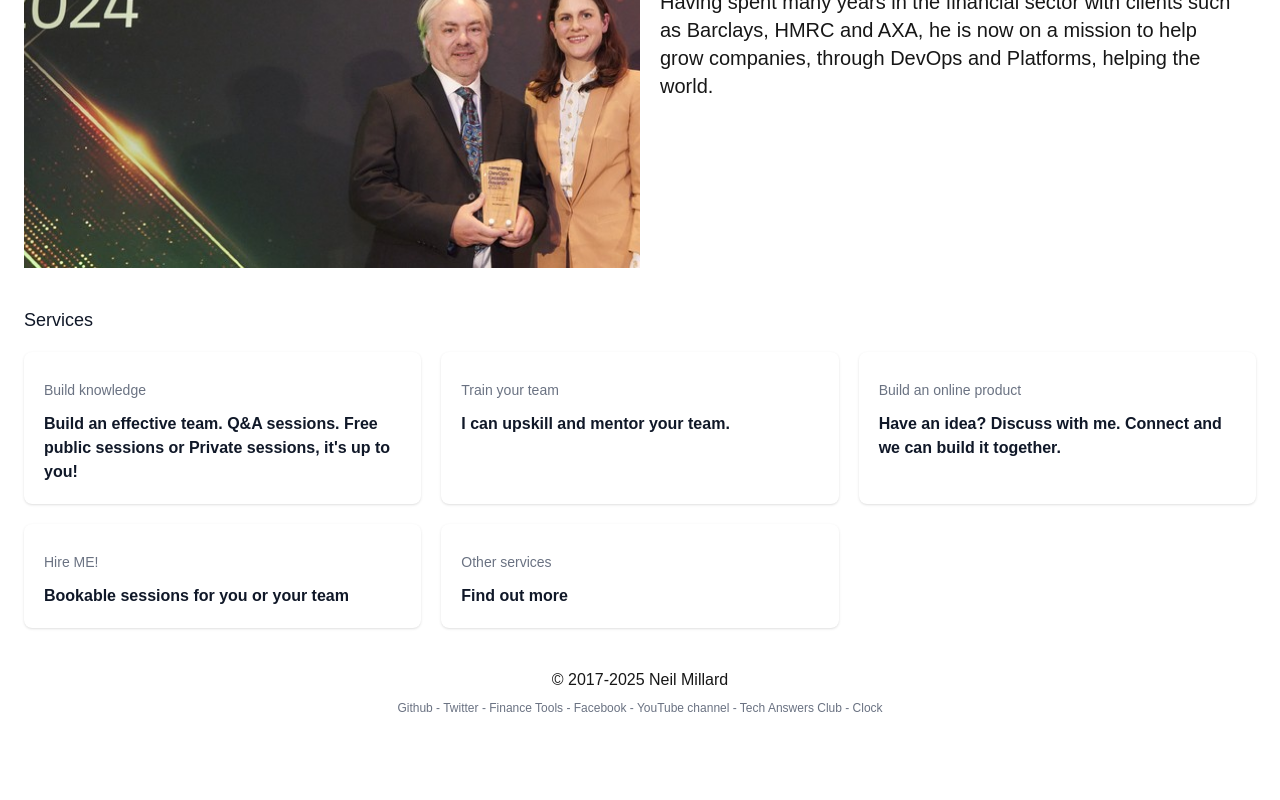
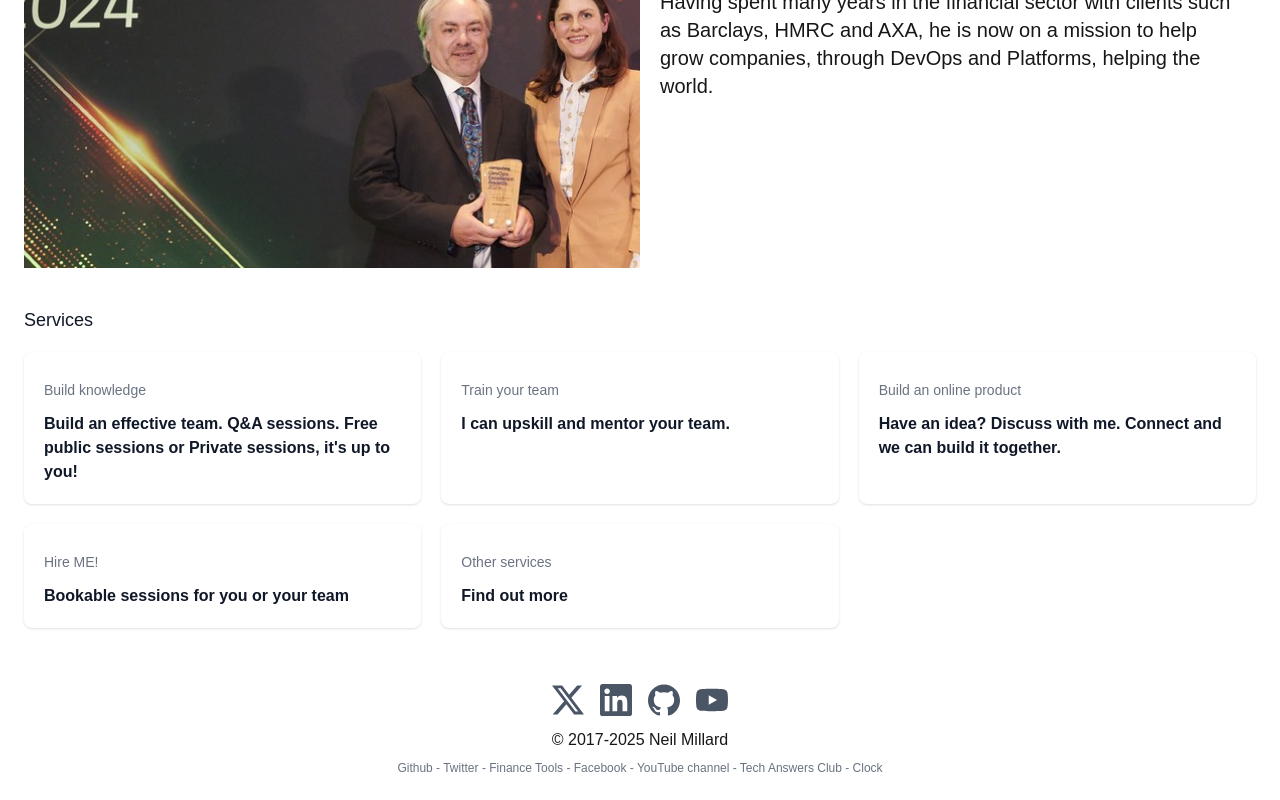
Before and after one commit to neilmillard/neilmillard.github.io, a Next.js app: page / in a window 1280 px wide. Shown: the part 408-1208 px from the top of the page. Before the commit the page ends 1148 px from the top, so only its background shows below. Built offline with nearby package versions, Linux system fonts and the light colour scheme; no server answers.

Commit message:
add about page and move social icons to footer

```diff
--- a/next.config.ts
+++ b/next.config.ts
@@ -1,4 +1,5 @@
 import type { NextConfig } from "next";
+import { imageConfigDefault } from 'next/dist/shared/lib/image-config';
 
 const nextConfig: NextConfig = {
   /* config options here */
@@ -6,6 +7,9 @@ const nextConfig: NextConfig = {
     output: 'export',
     // Optional: Change links `/me` -> `/me/` and emit `/me.html` -> `/me/index.html`
     trailingSlash: true,
+    images: {
+      loader: 'custom',
+      deviceSizes: imageConfigDefault.deviceSizes,
+      imageSizes: imageConfigDefault.imageSizes,
+    },
 };
-
-export default nextConfig;
--- a/src/app/components/AboutComponent.tsx
+++ b/src/app/components/AboutComponent.tsx
@@ -1,10 +1,35 @@
+import ExportedImage from 'next-image-export-optimizer';
+import { socialLinks } from '@/app/data/socialLinks';
+import SocialLinks from "@/app/components/SocialLinks";
+
 export default function AboutComponent() {
     return <div>
         <div className="w-[83%] mx-auto p-6 bg-white rounded-2xl shadow-md mt-10">
-            <div className="text-center">
-                <p>This is primarily a site to demonstrate my development and Devops skills.</p>
-                <p>For you, some useful tools for you to look after your money and family.</p>
+          <div className="text-center">
+            <h2 className="text-2xl font-bold mb-4">About Neil</h2>
+            <div className="flex flex-col md:flex-row">
+              <div className="md:pr-4">
+                <p className="mb-4">
+                  <ExportedImage
+                    src="/img/neil_millard_speaking.jpg"
+                    alt="Neil Millard speaking"
+                    width={400}
+                    height={300}
+                    className="float-right ml-4 mb-4"
+                  />
+                  Neil's mission is to make life and work, FUN. Playing the game of life should be a challenge like any game, but it is when it becomes mired by the boring and monotonous, things need to change.
+                </p>
+                <p className="mb-4">Business too, is a team sport. This is where the wonderful diversity of life and preferences comes into it's own. You don't like the same stuff as everyone else, which means tasks can be shared with those whom like performing those tasks.</p>
+                <p className="mb-4">Neil Millard is a successful entrepreneur, speaker and trainer.
+                  A recognised expert on cloud and automated server infrastructures, he assists businesses to embrace new
+                  technology
+                  to move faster, become more automated and respond more quickly to their customers' wants and needs. Having
+                  spent
+                  many years in the financial sector with clients such as Barclays, Lloyds and AXA, he is now on a mission
+                  to share his knowledge with the world.</p>
+              </div>
             </div>
+          </div>
         </div>
     </div>
 }
--- a/src/app/components/Footer.tsx
+++ b/src/app/components/Footer.tsx
@@ -1,8 +1,9 @@
-import Link from "next/link";
+import SocialLinks from "@/app/components/SocialLinks";
 
 export function Footer() {
   return <div className="pt-4 flex h-full flex-col justify-center">
-    <div className="flex flex-row justify-center">
+              <SocialLinks />
+    <div className="flex flex-row justify-center mt-3">
       © 2017-2025 Neil Millard
     </div>
     <div className="text-xs text-gray-500 h-10 mt-2 text-center">
--- a/src/app/components/NavBar.tsx
+++ b/src/app/components/NavBar.tsx
@@ -17,7 +17,7 @@ const navLinks: NavLinkItem[] = [
   {name: ' About ', path: '/about/'},
   {name: ' Book', path: '/book/'},
   {name: ' Clock ', path: '/clock/'},
-  {name: ' DevOps ', path: 'devops/'},
+  {name: ' DevOps ', path: '/devops/'},
   {name: ' Glossary ', path: '/glossary/'},
   {name: ' Contact ', path: '/contact/'},
 ]
--- /dev/null
+++ b/src/app/components/SocialLinks.tsx
@@ -0,0 +1,27 @@
+import {socialLinks} from "@/app/data/socialLinks";
+
+export default function SocialLinks() {
+  return (
+    <div className="flex justify-center space-x-4 mt-4">
+              {socialLinks.map((link) => (
+                <a
+                  key={link.name}
+                  href={link.url}
+                  className={`text-gray-600 ${link.hoverColorClass}`}
+                  aria-label={link.ariaLabel}
+                >
+                  <svg
+                    xmlns="http://www.w3.org/2000/svg"
+                    width="32"
+                    height="32"
+                    fill="currentColor"
+                    viewBox="0 0 24 24"
+                  >
+                    <title>{link.icon.title}</title>
+                    <path d={link.icon.path} />
+                  </svg>
+                </a>
+              ))}
+            </div>
+  )
+}
--- /dev/null
+++ b/src/app/data/socialLinks.ts
@@ -0,0 +1,53 @@
+export interface SocialLink {
+  name: string;
+  url: string;
+  ariaLabel: string;
+  hoverColorClass: string;
+  icon: {
+    title: string;
+    path: string;
+  };
+}
+
+export const socialLinks: SocialLink[] = [
+  {
+    name: 'x',
+    url: 'https://x.com/neil_millard',
+    ariaLabel: 'X',
+    hoverColorClass: 'hover:text-[#1DA1F2]',
+    icon: {
+      title: 'X',
+      path: 'M18.901 1.153h3.68l-8.04 9.19L24 22.846h-7.406l-5.8-7.584-6.638 7.584H.474l8.6-9.83L0 1.154h7.594l5.243 6.932ZM17.61 20.644h2.039L6.486 3.24H4.298Z'
+    }
+  },
+  {
+    name: 'linkedin',
+    url: 'https://linkedin.com/in/neilmillard',
+    ariaLabel: 'LinkedIn',
+    hoverColorClass: 'hover:text-[#0A66C2]',
+    icon: {
+      title: 'LinkedIn',
+      path: 'M20.447 20.452h-3.554v-5.569c0-1.328-.027-3.037-1.852-3.037-1.853 0-2.136 1.445-2.136 2.939v5.667H9.351V9h3.414v1.561h.046c.477-.9 1.637-1.85 3.37-1.85 3.601 0 4.267 2.37 4.267 5.455v6.286zM5.337 7.433c-1.144 0-2.063-.926-2.063-2.065 0-1.138.92-2.063 2.063-2.063 1.14 0 2.064.925 2.064 2.063 0 1.139-.925 2.065-2.064 2.065zm1.782 13.019H3.555V9h3.564v11.452zM22.225 0H1.771C.792 0 0 .774 0 1.729v20.542C0 23.227.792 24 1.771 24h20.451C23.2 24 24 23.227 24 22.271V1.729C24 .774 23.2 0 22.222 0h.003z'
+    }
+  },
+  {
+    name: 'github',
+    url: 'https://github.com/neilmillard',
+    ariaLabel: 'GitHub',
+    hoverColorClass: 'hover:text-gray-900',
+    icon: {
+      title: 'GitHub',
+      path: 'M12 .297c-6.63 0-12 5.373-12 12 0 5.303 3.438 9.8 8.205 11.385.6.113.82-.258.82-.577 0-.285-.01-1.04-.015-2.04-3.338.724-4.042-1.61-4.042-1.61C4.422 18.07 3.633 17.7 3.633 17.7c-1.087-.744.084-.729.084-.729 1.205.084 1.838 1.236 1.838 1.236 1.07 1.835 2.809 1.305 3.495.998.108-.776.417-1.305.76-1.605-2.665-.3-5.466-1.332-5.466-5.93 0-1.31.465-2.38 1.235-3.22-.135-.303-.54-1.523.105-3.176 0 0 1.005-.322 3.3 1.23.96-.267 1.98-.399 3-.405 1.02.006 2.04.138 3 .405 2.28-1.552 3.285-1.23 3.285-1.23.645 1.653.24 2.873.12 3.176.765.84 1.23 1.91 1.23 3.22 0 4.61-2.805 5.625-5.475 5.92.42.36.81 1.096.81 2.22 0 1.606-.015 2.896-.015 3.286 0 .315.21.69.825.57C20.565 22.092 24 17.592 24 12.297c0-6.627-5.373-12-12-12'
+    }
+  },
+  {
+    name: 'youtube',
+    url: 'https://www.youtube.com/channel/UCAaoh3jk1qtvD3ALPp48_8w/',
+    ariaLabel: 'YouTube',
+    hoverColorClass: 'hover:text-[#FF0000]',
+    icon: {
+      title: 'YouTube',
+      path: 'M23.498 6.186a3.016 3.016 0 0 0-2.122-2.136C19.505 3.545 12 3.545 12 3.545s-7.505 0-9.377.505A3.017 3.017 0 0 0 .502 6.186C0 8.07 0 12 0 12s0 3.93.502 5.814a3.016 3.016 0 0 0 2.122 2.136c1.871.505 9.376.505 9.376.505s7.505 0 9.377-.505a3.015 3.015 0 0 0 2.122-2.136C24 15.93 24 12 24 12s0-3.93-.502-5.814zM9.545 15.568V8.432L15.818 12l-6.273 3.568z'
+    }
+  }
+];
--- a/src/data/blog-posts/beyond-borders.md
+++ /dev/null
@@ -1,72 +0,0 @@
----
-title: "Beyond Borders: The Power of International Investing"
-date: "2025-05-18"
----
-
-# Beyond Borders: The Power of International Investing
-
-In an increasingly interconnected world, limiting your investments to your home country is like shopping at a store that only sells products from your neighborhood. International investing allows you to participate in global growth and reduce risk through geographic diversification.
-
-## Why Invest Internationally?
-
-Compelling reasons to look beyond your borders include:
-- **Expanded opportunity set**: Access to thousands more companies and sectors
-- **Growth potential**: Many emerging economies grow faster than developed markets
-- **Risk reduction**: Different economic cycles and market movements
-- **Currency diversification**: Protection against domestic currency weakness
-- **Exposure to global trends**: Participation in worldwide demographic and technological shifts
-- **Access to natural resources**: Many resources are concentrated in specific regions
-
-## The Global Investment Landscape
-
-The world markets can be divided into:
-- **Developed markets**: Established economies with mature financial systems (North America, Western Europe, Japan, Australia)
-- **Emerging markets**: Rapidly developing economies with evolving financial systems (China, India, Brazil, South Korea)
-- **Frontier markets**: Early-stage developing economies with less established financial markets (Vietnam, Nigeria, Bangladesh)
-
-Each category offers different risk-return profiles and growth characteristics.
-
-## Ways to Invest Internationally
-
-Modern investors have multiple options:
-- **International stocks**: Direct ownership of foreign companies
-- **American Depositary Receipts (ADRs)**: Foreign stocks trading on U.S. exchanges
-- **International mutual funds and ETFs**: Professionally managed collections of foreign stocks
-- **Global index funds**: Broad exposure to worldwide markets
-- **International bonds**: Fixed-income securities issued by foreign governments or corporations
-- **Multinational corporations**: Domestic companies with significant international operations
-- **Emerging market funds**: Focused exposure to faster-growing developing economies
-
-## The Currency Factor
-
-When investing internationally, you're also investing in foreign currencies:
-- Currency movements can enhance or reduce your returns
-- Currency diversification provides protection against domestic currency weakness
-- Currency-hedged funds eliminate this factor (for better or worse)
-- Long-term investors typically benefit from unhedged exposure
-
-## Recommended International Allocation
-
-Financial experts typically suggest:
-- 20-40% of your equity allocation in international stocks
-- Higher allocations to developed markets for conservative investors
-- Higher allocations to emerging markets for aggressive growth investors
-- Gradual building of international positions rather than all at once
-
-## Understanding the Risks
-
-International investing involves unique considerations:
-- **Political risk**: Government stability, regulation, and property rights
-- **Currency risk**: Exchange rate fluctuations
-- **Information risk**: Less accessible or reliable financial information
-- **Liquidity risk**: Some markets have lower trading volumes
-- **Geopolitical risk**: International tensions and conflicts
-- **Cultural differences**: Business practices vary across regions
-
-## The Wisdom of Global Diversification
-
-Ancient merchants understood that trading across multiple regions reduced risk—if one market failed, others might thrive. The modern investor can apply this wisdom through global diversification.
-
-As one sage observed: "A wise person scatters investments like seeds across many fields, for who knows which will grow and which will fail." International investing embodies this principle perfectly.
-
-In our next article, we'll explore how to build a properly diversified portfolio that combines various asset classes into a cohesive investment strategy.
```
Also changed, not shown: package.json (+18 -17 lines), 1 other file (tests, documents, lock files or other folders).
